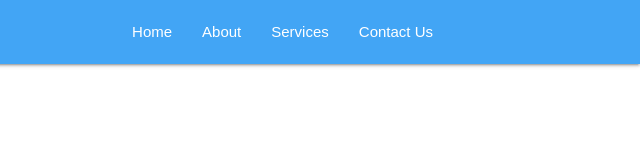
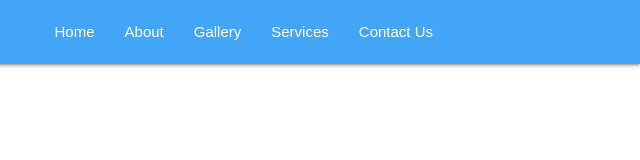
Before and after one commit to tirthshah-coder/materialize, a plain HTML site: page index.html in a window 1280 px wide. Shown: the full height of the page, 640-1280 px from the left. Drawn offline with nearby package versions, Linux system fonts and the light colour scheme; a web font is replaced by a local one.

Commit message:
Gallery part added

```diff
--- a/index.html
+++ b/index.html
@@ -39,6 +39,7 @@
         <ul class="right hide-on-med-and-down">
           <li><a href="index.html">Home</a></li>
           <li><a href="badges.html">About</a></li>
+          <li><a href="badges.html">Gallery</a></li>
           <li><a href="collapsible.html">Services</a></li>
           <li><a href="mobile.html">Contact Us</a></li>
         </ul>
```
